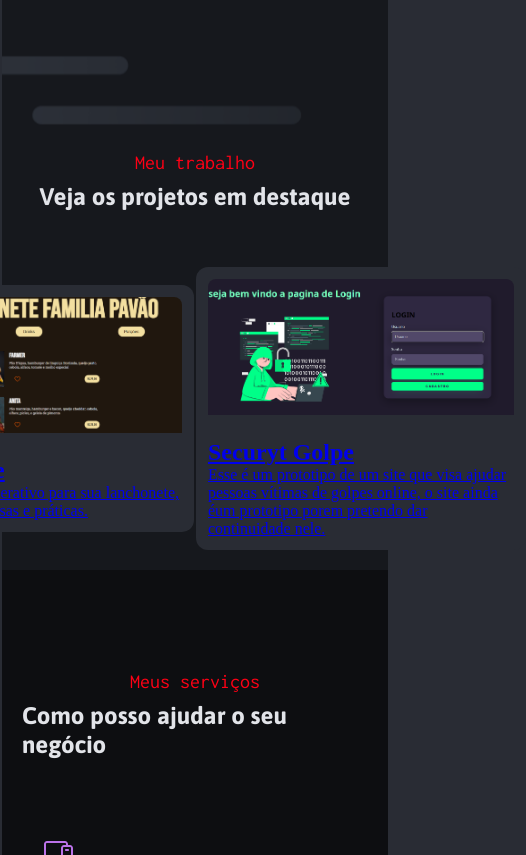
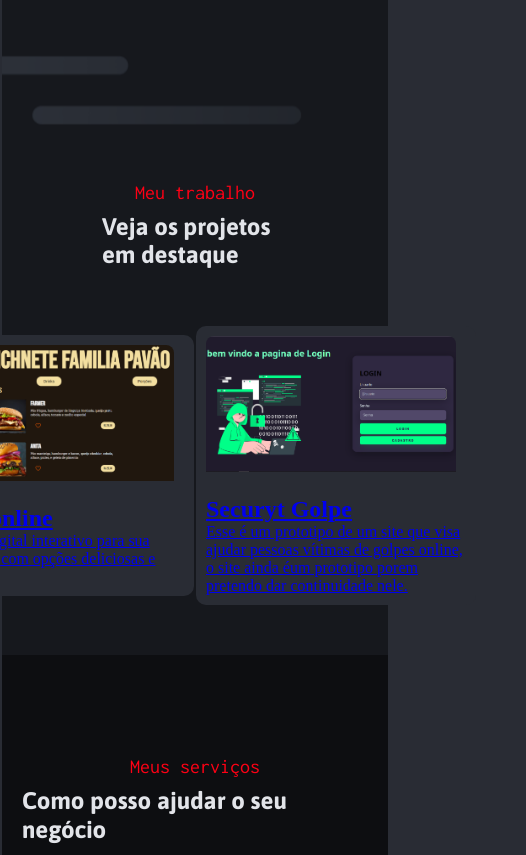
Before and after one commit to Fdsantos207/portifolio, a plain HTML site: page index.html in a window 390 px wide. Shown: the part 741-1596 px from the top of the page, 526 px wide, since content can reach past the window. Drawn offline with Linux system fonts and the light colour scheme.

Commit message:
Add files via upload

```diff
--- a/styles/index.css
+++ b/styles/index.css
@@ -191,7 +191,7 @@ img {
 
 /* Jobs */
 .jobs {
-  padding: 72px 120px;
+  padding: 50px 100px;
   background: var(--gray-200);
   display: flex;
   flex-direction: column;
@@ -199,12 +199,12 @@ img {
 
   figure {
       background: var(--gray-300);
-      border-radius: 12px;
-      padding: 12px;
-      width: 330px;
+      border-radius: 10px;
+      padding: 10px;
+      width: 280px;
 
       img {
-          width: 306px;
+          width: 250px;
           height: 156px;
           padding-bottom: 20px;
       }
@@ -311,7 +311,11 @@ img {
 
   /* Jobs */
   .jobs {
-      padding: 20px 10px; /* Adapta o padding em telas menores */
+    padding: 50px 100px;
+    background: var(--gray-200);
+    display: flex;
+    flex-direction: column;
+    align-items: center;
   }
 
   figure {
```
